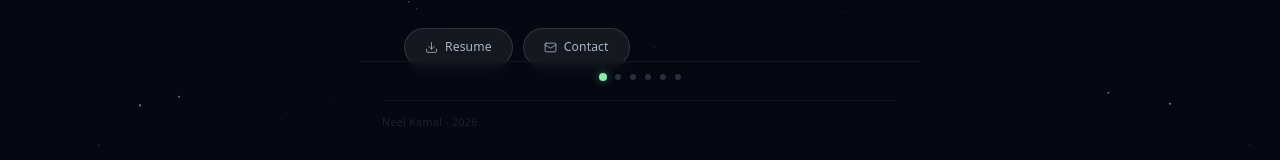
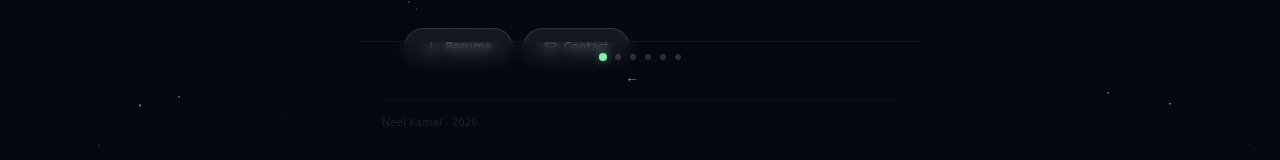
Before and after one commit to neelkamal123-code/portfolio, a Next.js app in the folder portfolio/: page / in a window 1280 px wide. Shown: the part 653-813 px from the top of the page. Built offline with nearby package versions, Linux system fonts and the light colour scheme; no server answers.

Commit message:
bottom navigation swipe animation

```diff
--- a/portfolio/app/globals.css
+++ b/portfolio/app/globals.css
@@ -219,3 +219,16 @@ body {
   background: #86efac;
   box-shadow: 0 0 8px rgba(134, 239, 172, 0.5);
 }
+.liquid-edge-arrow {
+  height: 14px;
+  margin-top: 6px;
+  text-align: center;
+  font-size: 0.86rem;
+  line-height: 14px;
+  color: rgba(175, 198, 222, 0.72);
+  user-select: none;
+  pointer-events: none;
+}
+.liquid-edge-arrow-glyph {
+  display: inline-block;
+}
--- a/portfolio/components/CardStack.tsx
+++ b/portfolio/components/CardStack.tsx
@@ -340,7 +340,7 @@ export function CardStack({ label, items, extraButtons, showVisitButton = true }
                     whiteSpace: 'nowrap',
                   }}
                 >
-                  Swipe left
+                  Swipe ←
                 </motion.div>
               </motion.div>
             )}
@@ -374,7 +374,7 @@ export function CardStack({ label, items, extraButtons, showVisitButton = true }
                     whiteSpace: 'nowrap',
                   }}
                 >
-                  Swipe right
+                  Swipe →
                 </motion.div>
               </motion.div>
             )}
@@ -409,7 +409,7 @@ export function CardStack({ label, items, extraButtons, showVisitButton = true }
                     whiteSpace: 'nowrap',
                   }}
                 >
-                  Swipe left
+                  Swipe ←
                 </motion.div>
                 </motion.div>
                 <motion.div
@@ -440,7 +440,7 @@ export function CardStack({ label, items, extraButtons, showVisitButton = true }
                     whiteSpace: 'nowrap',
                   }}
                 >
-                  Swipe right
+                  Swipe →
                 </motion.div>
                 </motion.div>
               </>
--- a/portfolio/components/LiquidPageDock.tsx
+++ b/portfolio/components/LiquidPageDock.tsx
@@ -26,6 +26,10 @@ export function LiquidPageDock({
   const lastWheelAt = useRef(0);
 
   const activeIndex = tabs.findIndex(t => t.id === activeTab);
+  const isFirst = activeIndex === 0;
+  const isLast = activeIndex === tabs.length - 1;
+  const edgeArrow = isFirst ? '\u2190' : isLast ? '\u2192' : '';
+  const edgeArrowX = isFirst ? [0, -8, 0] : isLast ? [0, 8, 0] : [0, 0, 0];
 
   const goByDelta = (delta: -1 | 1) => {
     if (activeIndex < 0) return;
@@ -129,6 +133,17 @@ export function LiquidPageDock({
           );
         })}
       </motion.div>
+      <div className="liquid-edge-arrow" aria-hidden="true">
+        {edgeArrow && (
+          <motion.span
+            className="liquid-edge-arrow-glyph"
+            animate={{ x: edgeArrowX }}
+            transition={{ duration: 1.1, repeat: Infinity, repeatDelay: 0.55, ease: 'easeInOut' }}
+          >
+            {edgeArrow}
+          </motion.span>
+        )}
+      </div>
     </div>
   );
 }
```
